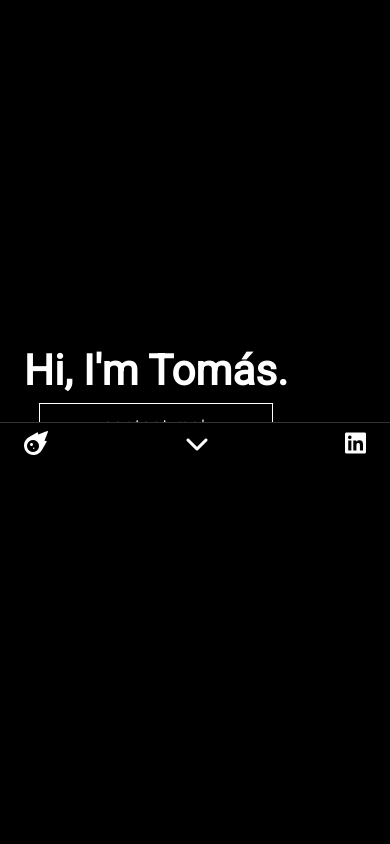
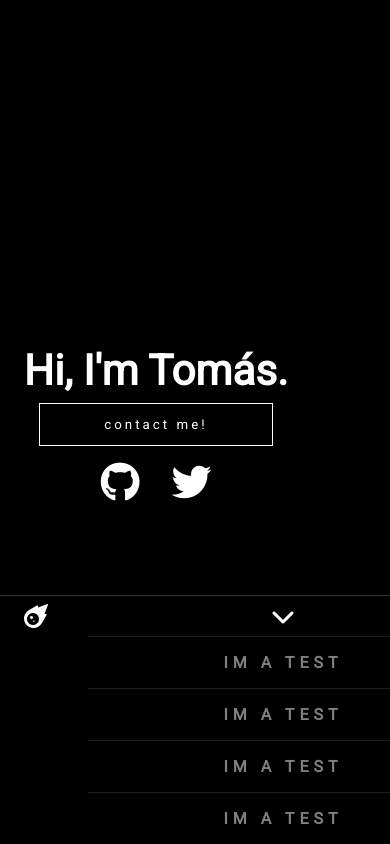
Before and after one commit to tomasdavison/portfolio, a React (Create React App) app: page / in a window 390 px wide. Both pictures are taken after a click on the element 196 px from the left and 820 px from the top of the page. Built offline with nearby package versions, Linux system fonts and the light colour scheme.

Commit message:
Finish navbar footerbar

```diff
--- a/src/components/Navbar/Navbar.jsx
+++ b/src/components/Navbar/Navbar.jsx
@@ -9,7 +9,7 @@ const Container = styled.div`
     background: black;
     border-top: 1px solid rgba(100, 100, 100, .5);
     bottom: 0;
-    height: ${(props) => (props.isSubMenuVisible ? '50vh' : '3rem')};
+    height: ${(props) => (props.isSubMenuVisible ? 'auto' : '3rem')};
     position: fixed;
     transition: all 0.3s linear;
     width: 100%;
@@ -39,6 +39,10 @@ const UnorderedList = styled.ul`
 `;
 
 const ListElement = styled.li`
+    align-items: center;
+    display: flex;
+    flex-direction: column;
+    justify-content: top;
     list-style: none;
     padding: 0 1rem;
 
@@ -65,6 +69,27 @@ const ListElement = styled.li`
     }
 `;
 
+const SubMenuUnorderedList = styled.ul`
+    align-items: center;
+    display: ${(props) => (props.isSubMenuVisible ? 'flex' : 'none')};
+    flex-direction: column;
+    justify-content: space-around;
+`;
+
+const SubMenuListElement = styled.ul`
+    border-top: 1px solid rgb(100,100,100,0.3);
+    padding: 1rem;
+    width: 100vw;
+`;
+
+const SubMenuText = styled.p`
+    color: grey;
+    font-weight: bold;
+    letter-spacing: 5px;
+    text-align: center;
+    text-transform: uppercase;
+`;
+
 const Navbar = () => {
 	const [isMobile, setIsMobile] = useState(false);
 	const [isSubMenuVisible, setIsSubMenuVisible] = useState(false);
@@ -89,9 +114,24 @@ const Navbar = () => {
 					isMobile ? (
 						<ListElement>
 							<Arrow
+								style={{ display: 'block' }}
 								isSubMenuVisible={isSubMenuVisible}
 								onClick={() => setIsSubMenuVisible(!isSubMenuVisible)}
 							/>
+							<SubMenuUnorderedList isSubMenuVisible={isSubMenuVisible}>
+								<SubMenuListElement>
+									<SubMenuText>Im a test</SubMenuText>
+								</SubMenuListElement>
+								<SubMenuListElement>
+									<SubMenuText>Im a test</SubMenuText>
+								</SubMenuListElement>
+								<SubMenuListElement>
+									<SubMenuText>Im a test</SubMenuText>
+								</SubMenuListElement>
+								<SubMenuListElement>
+									<SubMenuText>Im a test</SubMenuText>
+								</SubMenuListElement>
+							</SubMenuUnorderedList>
 						</ListElement>
 					) : (
 						<ListElement>
```
Also changed, not shown: public/robots.txt (deleted).
